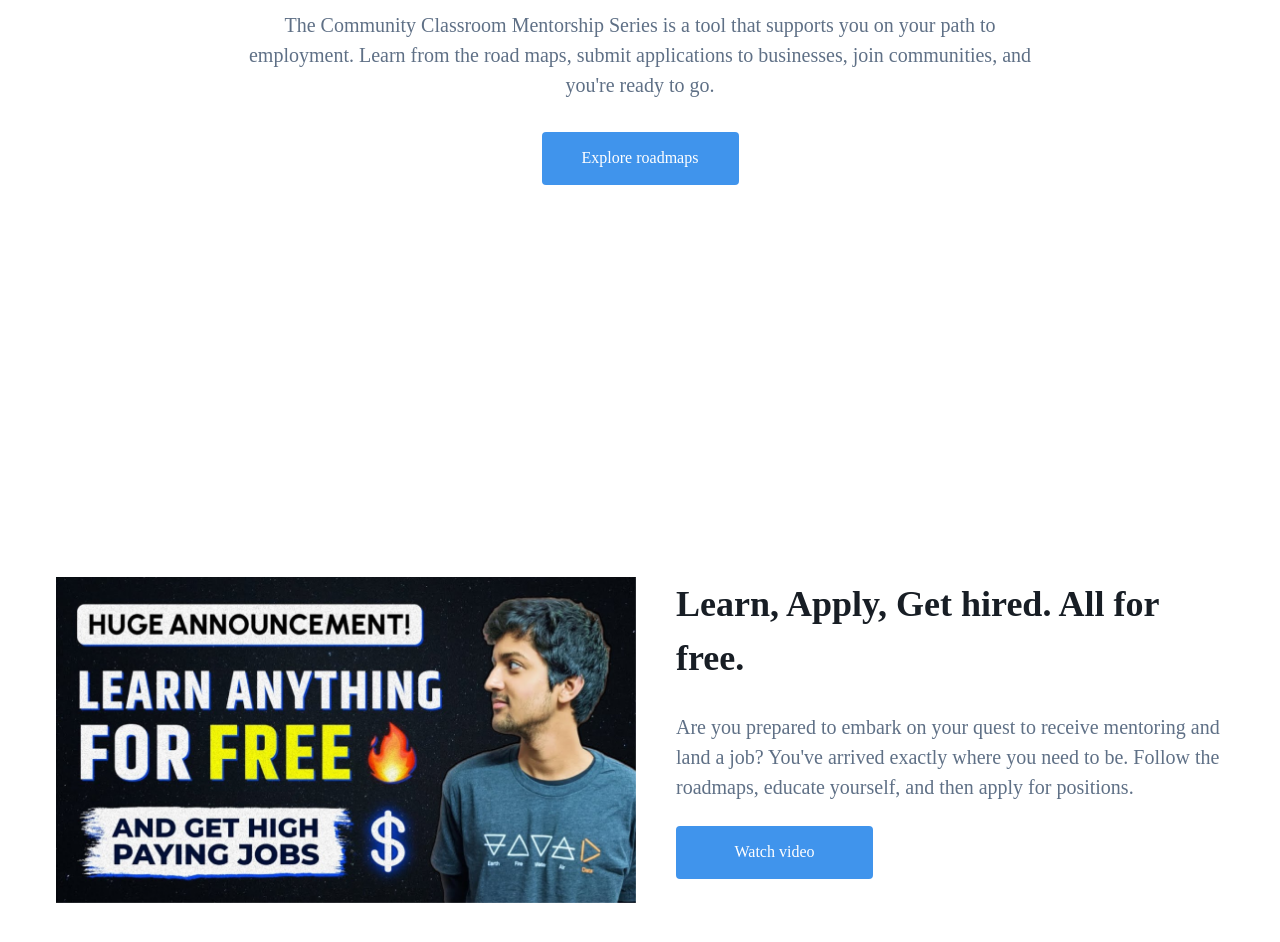
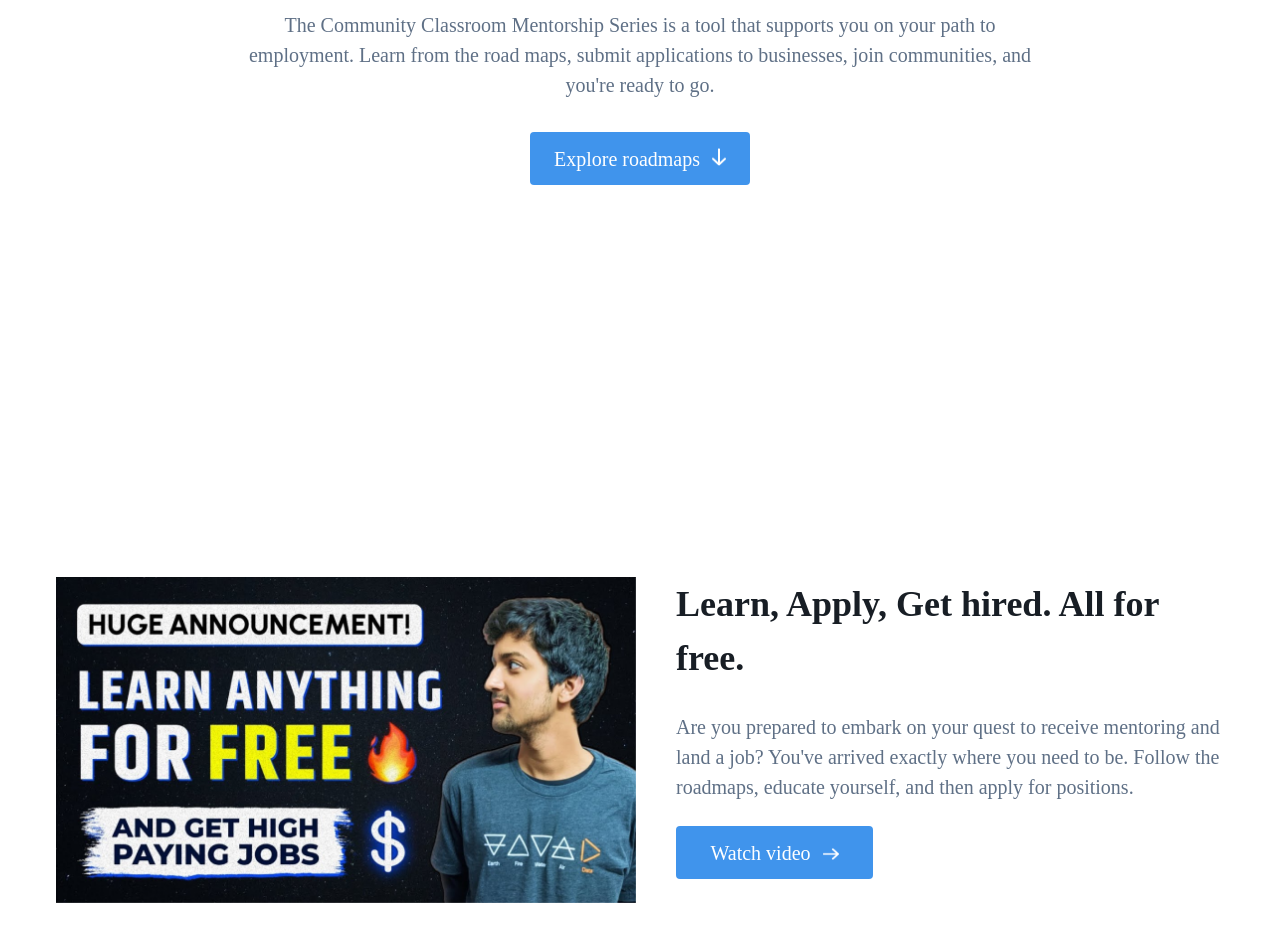
Before and after one commit to WeMakeDevs/wemakedevs-archive, a React (Create React App) app: page /commclassroom/roadmaps in a window 1280 px wide. Shown: the part 460-1402 px from the top of the page. Built offline with nearby package versions, Linux system fonts and the light colour scheme; a web font is replaced by a local one.

Commit message:
style: add arrow and fix CTA

```diff
--- a/src/components/Roadmap/Header.js
+++ b/src/components/Roadmap/Header.js
@@ -3,6 +3,7 @@ import { Link } from "react-router-dom";
 import "../../styles/Header.css";
 import { roadmapsData as data } from "./data";
 import "./Roadmap.css";
+import ArrowDown from "../../assets/ArrowDown.png";
 
 const Header = ({ scrollRoadmapRef }) => {
   return (
@@ -17,6 +18,7 @@ const Header = ({ scrollRoadmapRef }) => {
           }
         >
           Explore roadmaps
+          <img src={ArrowDown} alt={"Arrow down"} className="arrow-down"></img>
         </a>
       </div>
     </header>
--- a/src/components/Roadmap/Mentorship.js
+++ b/src/components/Roadmap/Mentorship.js
@@ -1,5 +1,6 @@
 import React from "react";
 import { mentorshipData as data } from "./data";
+import Arrowright from "../../assets/Arrowright.png";
 
 const Mentorship = () => {
   return (
@@ -10,9 +11,14 @@ const Mentorship = () => {
           <p>{data.description}</p>
           <a href={data.link} target="_blank" rel="noopener noreferrer">
             Watch video
+            <img
+              src={Arrowright}
+              alt={"Arrow right"}
+              className="arrow-right"
+            ></img>
           </a>
         </div>
-        <img src={data.image} alt={"Mentorship"} />
+        <img src={data.image} alt={"Mentorship"} className="thumbnail" />
       </div>
     </section>
   );
--- a/src/components/Roadmap/Roadmap.css
+++ b/src/components/Roadmap/Roadmap.css
@@ -29,13 +29,13 @@
 .roadmaps-header a {
     display: inline-block;
     height: 53px;
-    width: 197px;
+    min-width: 197px;
     border-radius: 4px;
-    padding: 14px 24px 12px 24px;
+    padding: 12px 24px;
     background: #4094EC;
     border: none;
     color: white;
-    font-size: 1rem;
+    font-size: 20px;
     cursor: pointer;
 }
 
@@ -82,22 +82,37 @@
     height: 53px;
     width: 197px;
     border-radius: 4px;
-    padding: 14px 24px 12px 24px;
+    padding: 12px 24px;
     background: #4094EC;
     border: none;
     color: white;
-    font-size: 1rem;
+    font-size: 20px;
     cursor: pointer;
     text-align: center;
 }
 
-.mentorship-section img {
+.mentorship-section .thumbnail {
     display: block;
     order: 1;
     max-width: 580px;
     object-fit: contain;
 }
 
+.roadmaps-header .arrow-down {
+    height: 18px;
+    width: 14px;
+    margin-left: 12px;
+    top: 6px;
+    border-radius: 0px;
+}
+
+.mentorship-section .arrow-right {
+    height: 12px;
+    width: 16px;
+    margin-left: 12px;
+    top: 6px;
+    border-radius: 0px;
+}
 /*
     Roadmap cards container
 */
```
Also changed, not shown: src/assets/ArrowDown.png (added).
